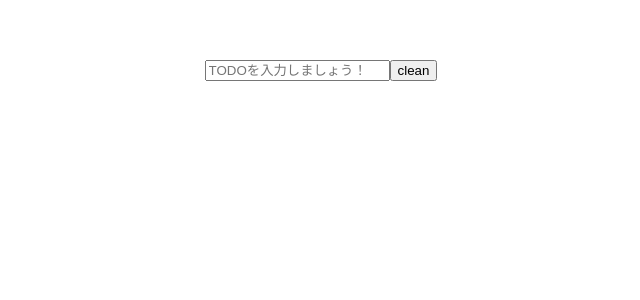
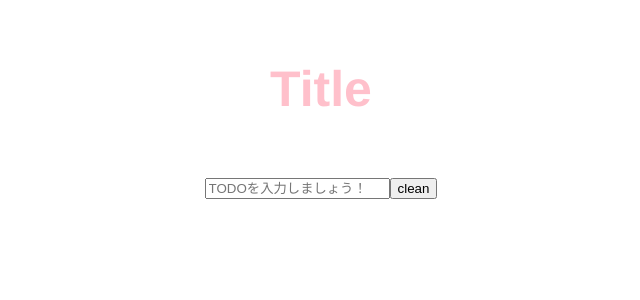
Before and after one commit to takumma/bb-manager, a Vue app: page / in a window 1280 px wide. Shown: the top 300 px of the page, without its empty margins (319-959 px from the left). Built offline with nearby package versions, Linux system fonts and the light colour scheme.

Commit message:
headerの実装

```diff
--- a/src/App.vue
+++ b/src/App.vue
@@ -1,16 +1,19 @@
 <template>
   <div id="app">
+    <Header></Header>
     <Index></Index>
   </div>
 </template>
 
 <script>
 import Index from './components/index.vue'
+import Header from './components/Header.vue'
 
 export default {
   name: 'App',
   components: {
-    Index
+    Index,
+    Header
   }
 }
 </script>
--- /dev/null
+++ b/src/components/Header.vue
@@ -0,0 +1,17 @@
+<template>
+  <div class="header">
+    <h1>Title</h1>
+  </div>
+</template>
+
+<script>
+export default {
+}
+</script>
+
+<style>
+h1{
+    color:pink;
+    font-size:50px;
+}
+</style>
--- a/src/components/index.vue
+++ b/src/components/index.vue
@@ -7,7 +7,7 @@
         v-on:keyup.enter="addTodo(newItemTitle)">
       <button v-on:click="deleteTodo()">clean</button>
     </p>
-    <transition-group name="list-complete" tag="ul">
+    <transition-group name="list-complete" tag="ul" class="todos">
       <TodoItem v-for="item in items" v-bind="item" v-bind:key="item.id" v-on:delete="updateCheck"></TodoItem>
     </transition-group>
 
@@ -73,6 +73,10 @@ export default {
 }
 .list-complete-item {
     transition: all 1s;
+    list-style:none;
+    padding:20px;
+    border:1px black solid;
+    max-width:50%;
   }
   .list-complete-enter, .list-complete-leave-to
   /* .list-complete-leave-active for below version 2.1.8 */ {
@@ -82,4 +86,8 @@ export default {
   .list-complete-leave-active {
     position: absolute;
   }
+
+ .todos{
+   text-align:center;
+ }
 </style>
```
